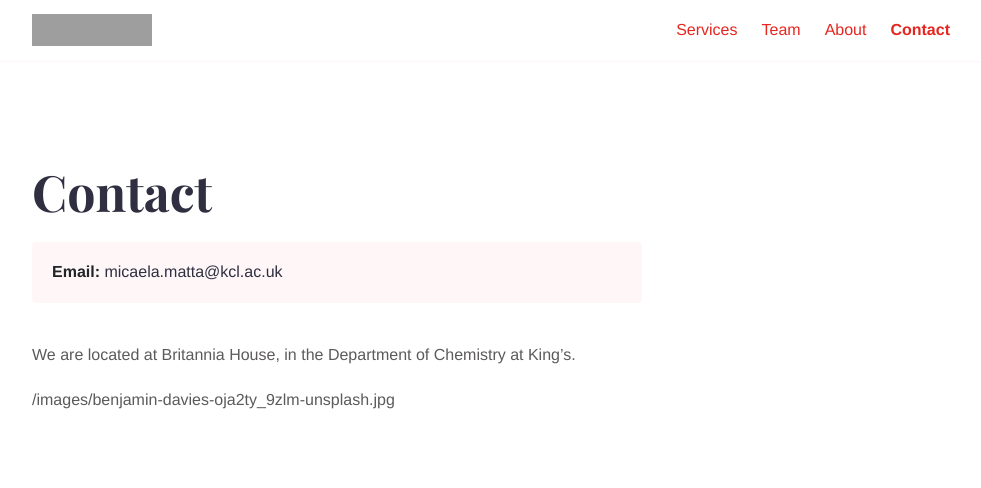
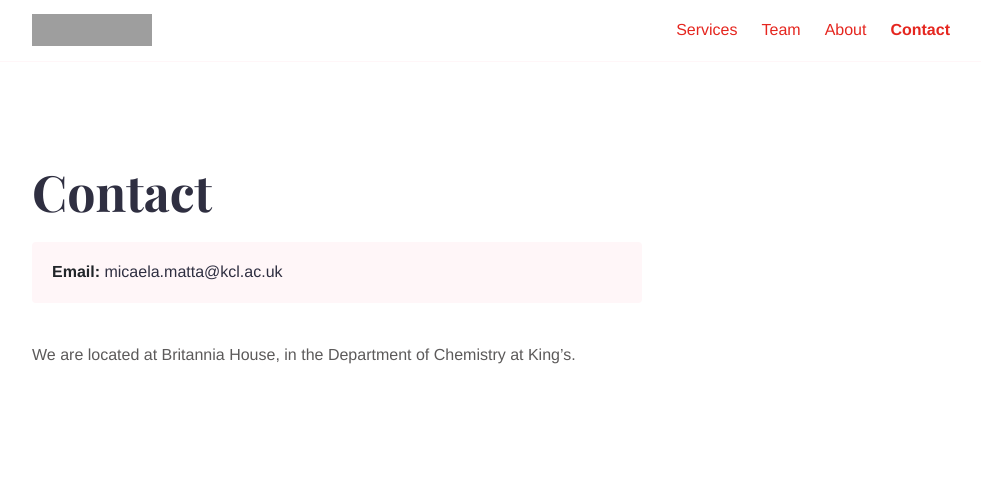
Before and after one commit to matta-research-group/matta-research-group.github.io, a Jekyll site: the page built from contact.md, in a window 1280 px wide. Shown: the top 488 px of the page, without its empty margins (143-1124 px from the left). Built offline with Jekyll 4.4.1, drawn with Linux system fonts in a browser that asks for light colours; grey boxes are pictures that could not be loaded.

Commit message:
Update contact.md

```diff
--- a/contact.md
+++ b/contact.md
@@ -6,7 +6,3 @@ description: Contact
 
 
 We are located at Britannia House, in the Department of Chemistry at King's.
-
-
-
-/images/benjamin-davies-oja2ty_9zlm-unsplash.jpg
```
